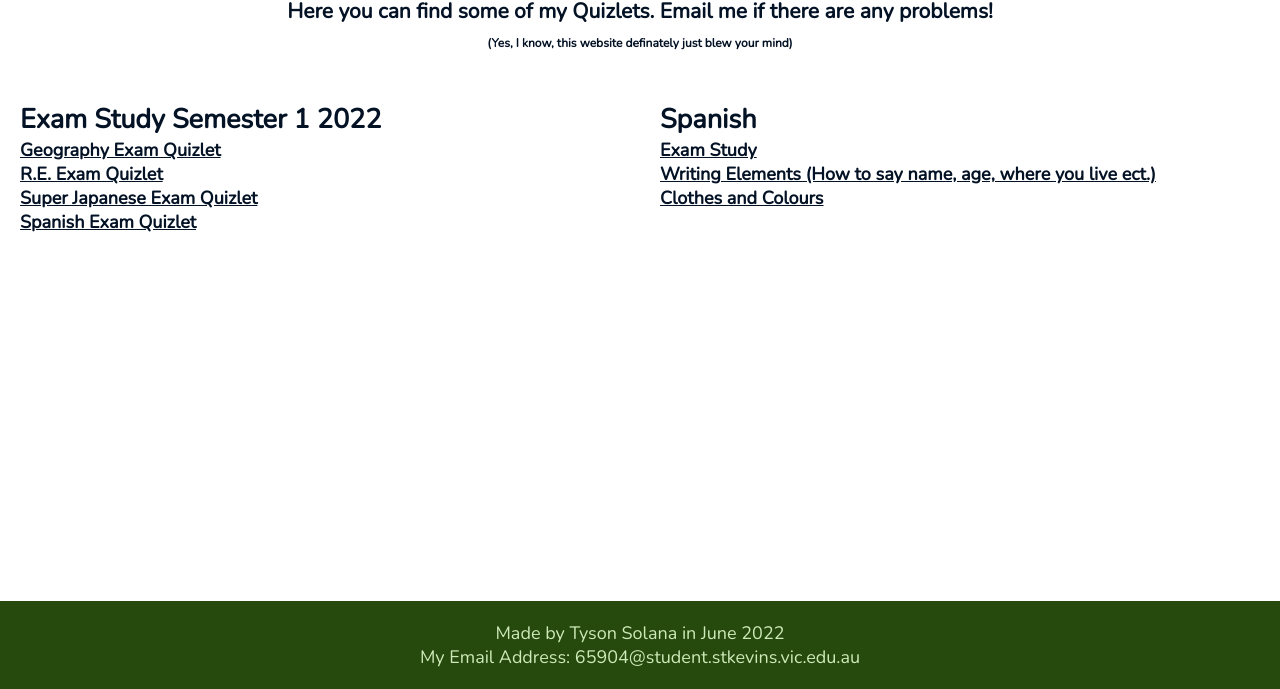
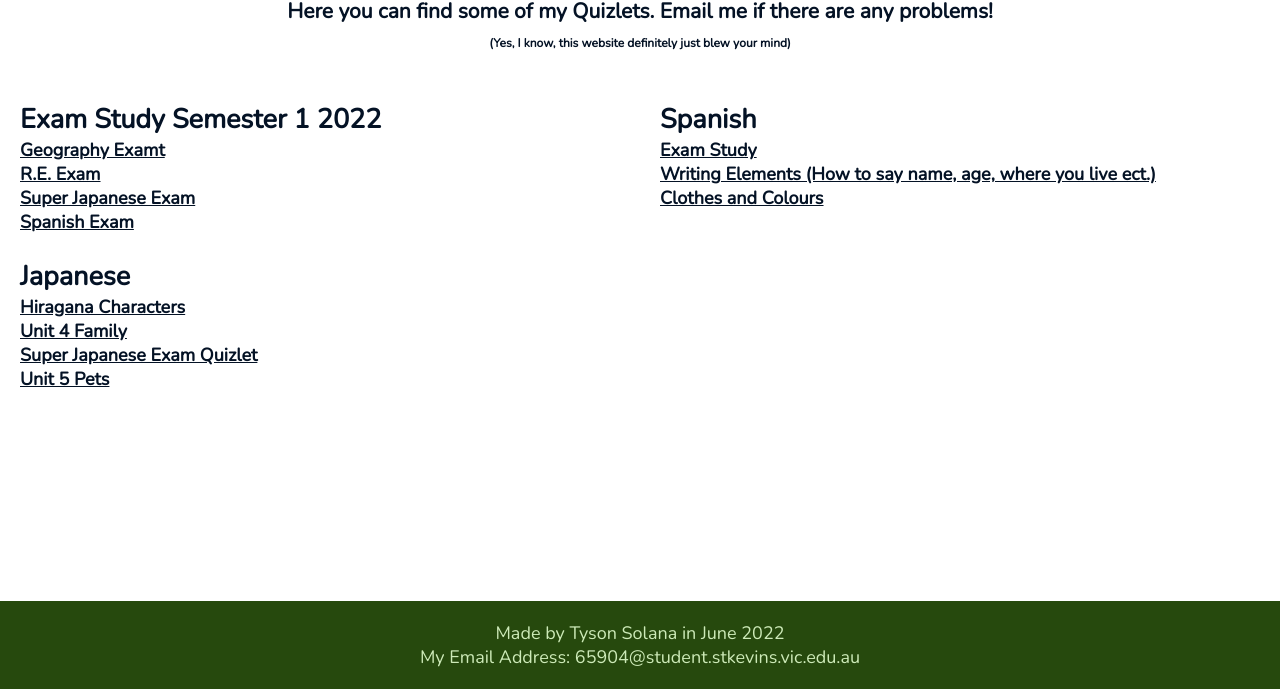
Before and after one commit to Pesky-codes/pesky-codes.github.io, a plain HTML site: page index.html in a window 1280 px wide. Shown: the part 204-893 px from the top of the page. Drawn offline with nearby package versions, Linux system fonts and the light colour scheme.

Commit message:
Update 4

```diff
--- a/index.html
+++ b/index.html
@@ -3,6 +3,7 @@
 <html>
 
  <head>
+     <title>Quizlet Library</title>
  <link rel="stylesheet" href="styles3.css">
  <link rel="shortcut icon" href="Images/wanshitong.jpg" type="image/x-icon">
 <link rel="preconnect" href="https://fonts.googleapis.com">
@@ -24,18 +25,25 @@
 
 <h1 style="text-align: center; padding: 0px; margin: 0px;">Welcome to Tyson's Quizlet Library! </h1>
 <h3 style="text-align: center; padding: 0px; margin: 0px;">Here you can find some of my Quizlets. Email me if there are any problems!</h3>
-<h6 style="text-align: center; padding: 10px; margin: 0px;" > (Yes, I know, this website definately just blew your mind)</h6>
+<h6 style="text-align: center; padding: 10px; margin: 0px;" > (Yes, I know, this website definitely just blew your mind)</h6>
 </div>
 
 <div class="contentleft">
 <h2 style="padding: 0px; margin: 0px;">Exam Study Semester 1 2022</h2>
 
 <h4 style="padding: 0px; margin: 0px;">
-<a href="https://quizlet.com/_bo99ha?x=1jqt&i=3jg1wd" target="_blank">Geography Exam Quizlet</a><br>
-<a href="https://quizlet.com/_boemr9?x=1jqt&i=3jg1wd" target="_blank">R.E. Exam Quizlet</a><br>
+<a href="https://quizlet.com/_bo99ha?x=1jqt&i=3jg1wd" target="_blank">Geography Examt</a><br>
+<a href="https://quizlet.com/_boemr9?x=1jqt&i=3jg1wd" target="_blank">R.E. Exam</a><br>
+<a href="https://quizlet.com/_bnl8kv?x=1jqt&i=3jg1wd" target="_blank">Super Japanese Exam</a><br>
+<a href="https://quizlet.com/_bnpwmd?x=1jqt&i=3jg1wd" target="_blank">Spanish Exam</a></h4><br>
+
+<h2 style="padding: 0px; margin: 0px;">Japanese</h2>
+
+<h4 style="padding: 0px; margin: 0px;">
+<a href="https://quizlet.com/_9v3oh6?x=1jqt&i=3jg1wd" target="_blank">Hiragana Characters</a><br>
+<a href="https://quizlet.com/_b5wnl7?x=1jqt&i=3jg1wd" target="_blank">Unit 4 Family</a><br>
 <a href="https://quizlet.com/_bnl8kv?x=1jqt&i=3jg1wd" target="_blank">Super Japanese Exam Quizlet</a><br>
-<a href="https://quizlet.com/_bnpwmd?x=1jqt&i=3jg1wd" target="_blank">Spanish Exam Quizlet</a></h4><br>
-<h2></h2>
+<a href="https://quizlet.com/_b8wxam?x=1jqt&i=3jg1wd" target="_blank">Unit 5 Pets</a></h4><br>
 </div>
 
 <div class="contentright">
```
Also changed, not shown: favicon.ico (deleted), 1 other file.
